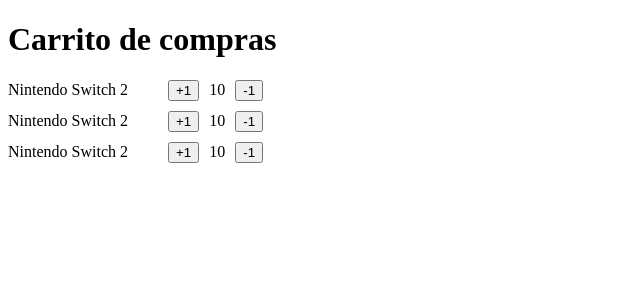
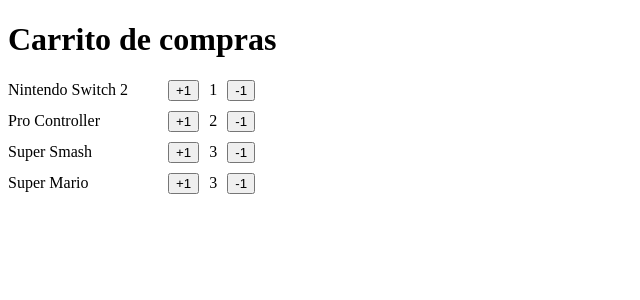
Before and after one commit to Mafius19/react-bootcamp, a React (Vite) app in the folder 02-first-steps/: page / in a window 1280 px wide. Shown: the top 300 px of the page, without its empty margins (0-640 px from the left). Built offline with nearby package versions, Linux system fonts and the light colour scheme.

Commit message:
Seccion 4 - Propiedades del componente props

```diff
--- a/02-first-steps/src/FirstStpesApp.tsx
+++ b/02-first-steps/src/FirstStpesApp.tsx
@@ -5,9 +5,10 @@
     <>
       <h1>Carrito de compras</h1>
 
-      <ItemCounter/>
-      <ItemCounter/>
-      <ItemCounter/>
+      <ItemCounter name='Nintendo Switch 2' quantity={1}/>
+      <ItemCounter name='Pro Controller' quantity={2}/>
+      <ItemCounter name='Super Smash' quantity={3}/>
+      <ItemCounter name='Super Mario' quantity={3}/>
     </>
   )
 }
--- a/02-first-steps/src/shopping-cart/ItemCounter.tsx
+++ b/02-first-steps/src/shopping-cart/ItemCounter.tsx
@@ -1,5 +1,8 @@
-
-export const ItemCounter = () => {
+interface Props {
+  name: string;
+  quantity: number
+}
+export const ItemCounter = ({name, quantity}: Props) => {
     return (
         <section
           style={{
@@ -11,9 +14,9 @@
             <span style={{
               width: 150
             }}
-            >Nintendo Switch 2</span>
+            >{name}</span>
             <button>+1</button>
-            <span>10</span>
+            <span>{quantity}</span>
             <button>-1</button>
         </section>
     )
```
